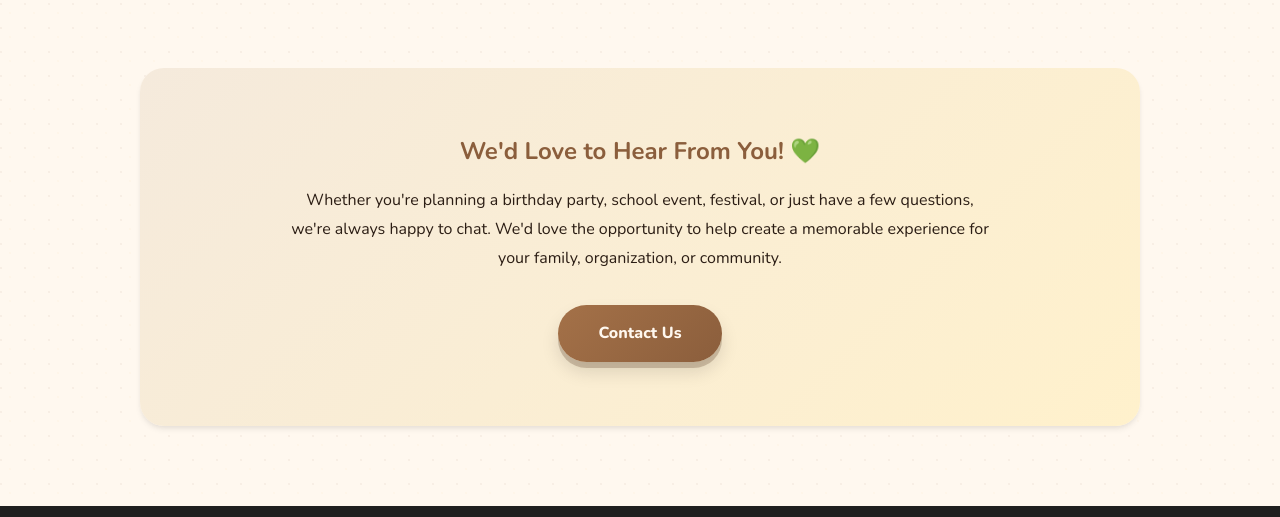
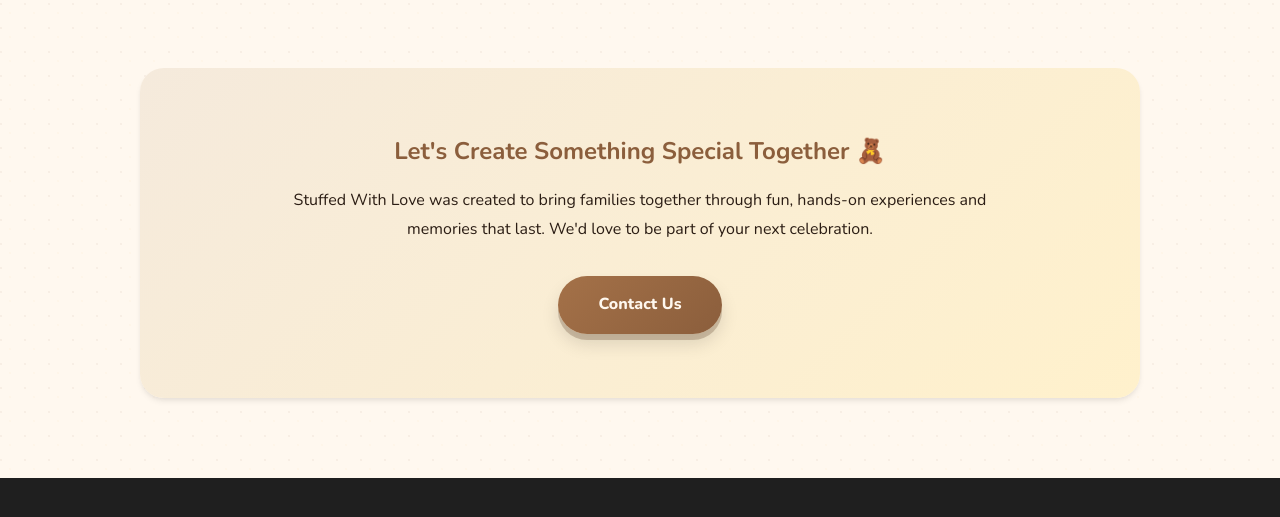
Before and after one commit to stuffedwithlovegb/stuffedwithlovegb.github.io, a plain HTML site: page about.html in a window 1280 px wide. Shown: the part 1317-1834 px from the top of the page. Drawn offline with nearby package versions, Linux system fonts and the light colour scheme.

Commit message:
Update about.html

```diff
--- a/about.html
+++ b/about.html
@@ -84,13 +84,13 @@
 </section>
 <section class="about-cta">
 
-    <h2>We'd Love to Hear From You! 💚</h2>
+    <h2>Let's Create Something Special Together 🧸</h2>
 
-    <p>
-        Whether you're planning a birthday party, school event, festival, or just
-        have a few questions, we're always happy to chat. We'd love the opportunity
-        to help create a memorable experience for your family, organization, or community.
-    </p>
+<p>
+    Stuffed With Love was created to bring families together through fun,
+    hands-on experiences and memories that last. We'd love to be part of
+    your next celebration.
+</p>
 
     <a href="index.html#contact" class="btn btn-primary">
         Contact Us
```
